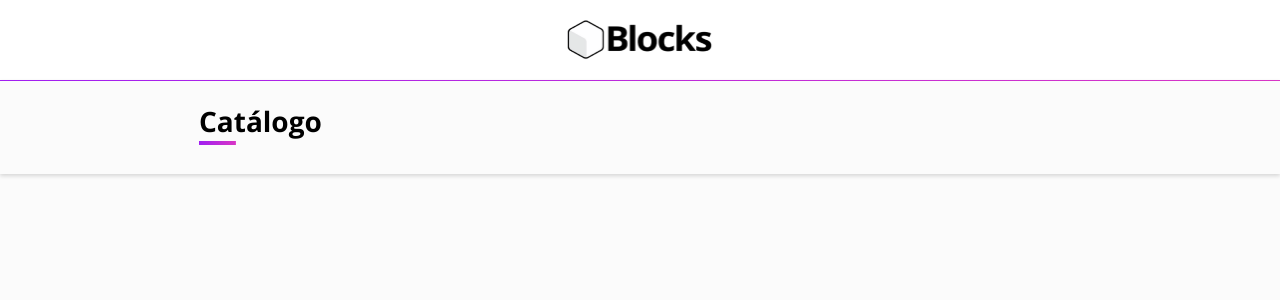
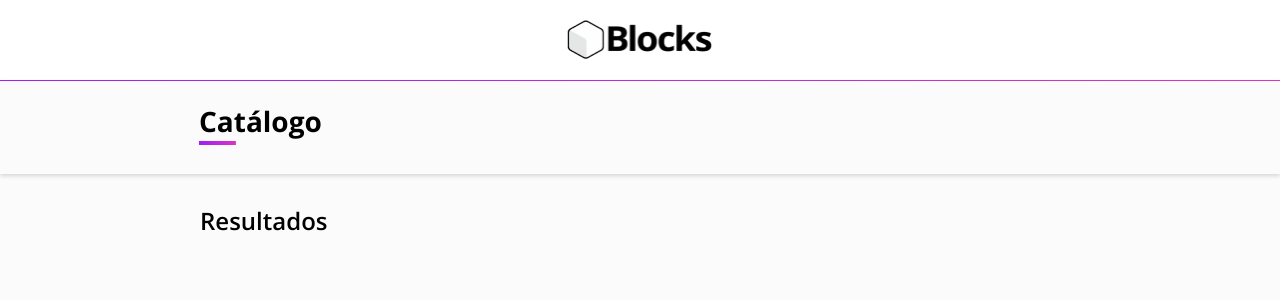
Before and after one commit to joaopaulocordeiro/teste-blocks-revit, a React (Vite) app: page / in a window 1280 px wide. Shown: the top 300 px of the page. Built offline with nearby package versions, Linux system fonts and the light colour scheme.

Commit message:
feat: inicio do desenvolvimento da pagina home

```diff
--- a/src/pages/Home/components/HeaderHome/styles.ts
+++ b/src/pages/Home/components/HeaderHome/styles.ts
@@ -5,7 +5,6 @@ export const HeaderHomeContainer = styled.div`
   height: 5.875rem;
   background-color: ${({ theme }) => theme.colors["background-color"]};
   display: flex;
-  padding: 29px 199px 29px 199px;
   position: relative;
   box-shadow: 0px 2px 4px 0px rgba(0, 0, 0, 0.15);
 
@@ -21,6 +20,7 @@ export const HeaderHomeContainer = styled.div`
 `;
 
 export const TitleHomeHeaderContainer = styled.div`
+  margin: 29px 5%;
   background-image: ${({ theme }) => theme.colors["gradient-primary"]};
   background-size: 30% 4px;
   background-position: left bottom;
@@ -29,4 +29,8 @@ export const TitleHomeHeaderContainer = styled.div`
   h1 {
     font-size: 1.75rem;
   }
+
+  @media (min-width: 768px) {
+    margin: 29px 199px;
+  }
 `;
--- a/src/pages/Home/index.tsx
+++ b/src/pages/Home/index.tsx
@@ -1,7 +1,13 @@
 import { HeaderHome } from "./components/HeaderHome";
+import { HomeContainer } from "./styles";
 
 export function Home() {
   return (
-    <HeaderHome />
+    <>
+      <HeaderHome />
+      <HomeContainer>
+        <p>Resultados</p>
+      </HomeContainer>
+    </>
   );
 }
--- /dev/null
+++ b/src/pages/Home/styles.ts
@@ -0,0 +1,10 @@
+import styled from "styled-components";
+
+export const HomeContainer = styled.div`
+  margin: 2.125rem 12.5rem 1.125rem 12.5rem;
+
+  p {
+    font-size: ${({ theme }) => theme.textSizes["title-subtitle-l"]};
+    font-weight: 600;
+  }
+`;
```
